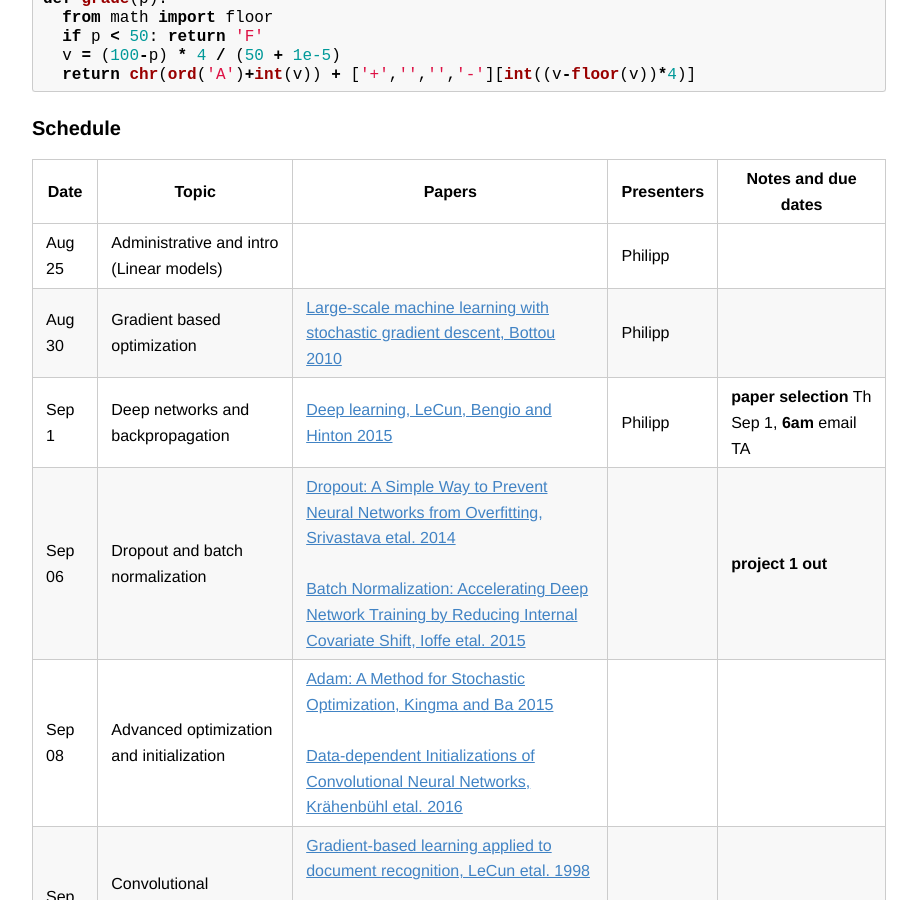
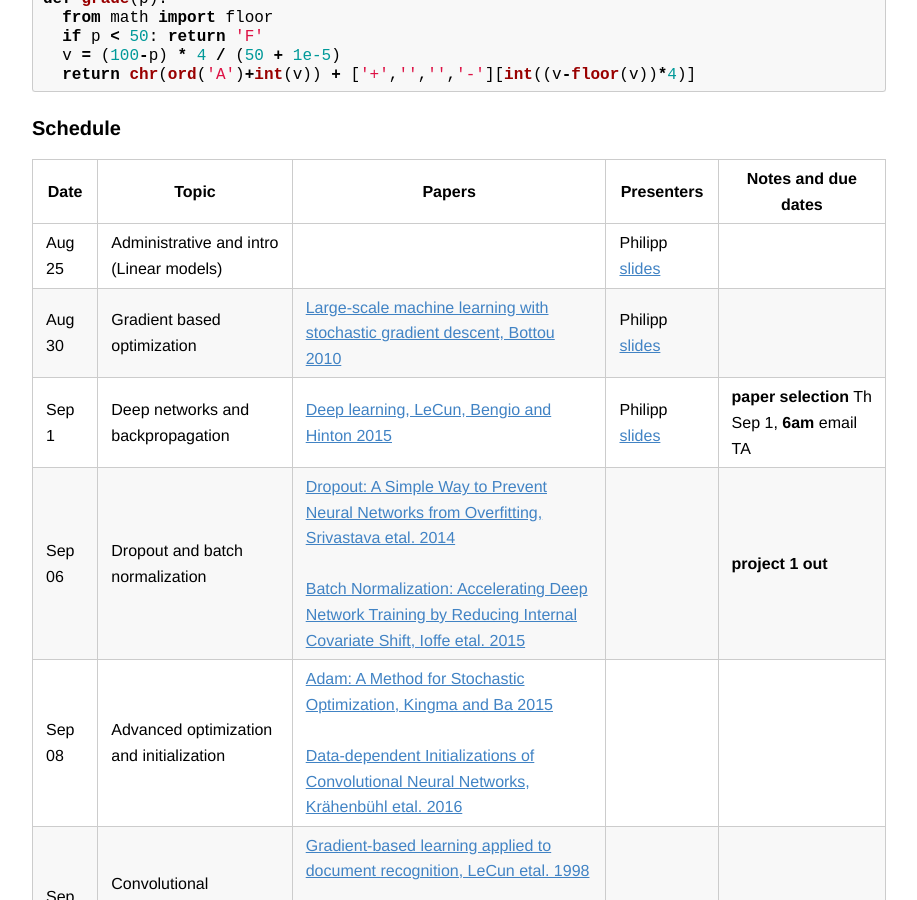
Before and after one commit to xiaoxiawu/CS395T, a Jekyll site: the page built from index.md, in a window 1280 px wide and 900 px high, scrolled down 1514 px. Shown: the whole window, without its empty margins (181-1098 px from the left). Built offline with Jekyll 4.4.1, drawn with Linux system fonts in a browser that asks for light colours.

Commit message:
Adding slides

```diff
--- a/index.md
+++ b/index.md
@@ -65,9 +65,9 @@ def grade(p):
 
 | Date | Topic | Papers | Presenters | Notes and due dates |
 | --- | --- | --- | --- | --- |
-| Aug 25 | Administrative and intro (Linear models) | | Philipp | |
-| Aug 30 | Gradient based optimization | [Large-scale machine learning with stochastic gradient descent, Bottou 2010](http://leon.bottou.org/publications/pdf/compstat-2010.pdf) | Philipp | |
-| Sep 1 | Deep networks and backpropagation |  [Deep learning, LeCun, Bengio and Hinton 2015](http://www.nature.com/nature/journal/v521/n7553/full/nature14539.html) | Philipp | **paper selection** Th Sep 1, **6am** email TA |
+| Aug 25 | Administrative and intro (Linear models) | | Philipp [slides](slides/w1_intro.pdf) | |
+| Aug 30 | Gradient based optimization | [Large-scale machine learning with stochastic gradient descent, Bottou 2010](http://leon.bottou.org/publications/pdf/compstat-2010.pdf) | Philipp [slides](slides/w2_sgd.pdf) | |
+| Sep 1 | Deep networks and backpropagation |  [Deep learning, LeCun, Bengio and Hinton 2015](http://www.nature.com/nature/journal/v521/n7553/full/nature14539.html) | Philipp [slides](slides/w2_dl.pdf) | **paper selection** Th Sep 1, **6am** email TA |
 | Sep 06 | Dropout and batch normalization | [Dropout: A Simple Way to Prevent Neural Networks from Overfitting, Srivastava etal. 2014](https://www.cs.toronto.edu/~hinton/absps/JMLRdropout.pdf)<br/><br/>[Batch Normalization: Accelerating Deep Network Training by Reducing Internal Covariate Shift, Ioffe etal. 2015](https://arxiv.org/pdf/1502.03167v3) | | **project 1 out** |
 | Sep 08 | Advanced optimization and initialization | [Adam: A Method for Stochastic Optimization, Kingma and Ba 2015](https://arxiv.org/pdf/1412.6980v8.pdf) <br/><br/>[Data-dependent Initializations of Convolutional Neural Networks, Krähenbühl etal. 2016](https://arxiv.org/pdf/1511.06856v2.pdf) | | |
 | Sep 13 | Convolutional Networks for image classification | [Gradient-based learning applied to document recognition, LeCun etal. 1998](http://yann.lecun.com/exdb/publis/pdf/lecun-01a.pdf)<br/><br/>[ImageNet Classification with Deep Convolutional Neural Networks, Krizhevsky etal. 2012](https://papers.nips.cc/paper/4824-imagenet-classification-with-deep-convolutional-neural-networks.pdf) | | |
@@ -96,7 +96,7 @@ def grade(p):
 | Dec 01 | Final project presentations | Format TBD | | |
 
 ### Paper assignment
-All papers are assigned by a Deep Networks based on student preferences. If you don't like your paper, please blame deep learning, tensorflow or your preference list (instead of the instructor). The code for the assignment problem can be found here: [html](reading_assignment/pa.html) [ipynb](reading_assignment/pa.ipynb).
+All papers are assigned by a Deep Networks based on student preferences. If you don't like your paper, please blame deep learning, tensorflow or your preference list (instead of the instructor). The code for the assignment problem can be found here: [html](pa.html) [ipynb](pa.ipynb).
 
 
 ### Expected workload
```
Also changed, not shown: 3 other files.
